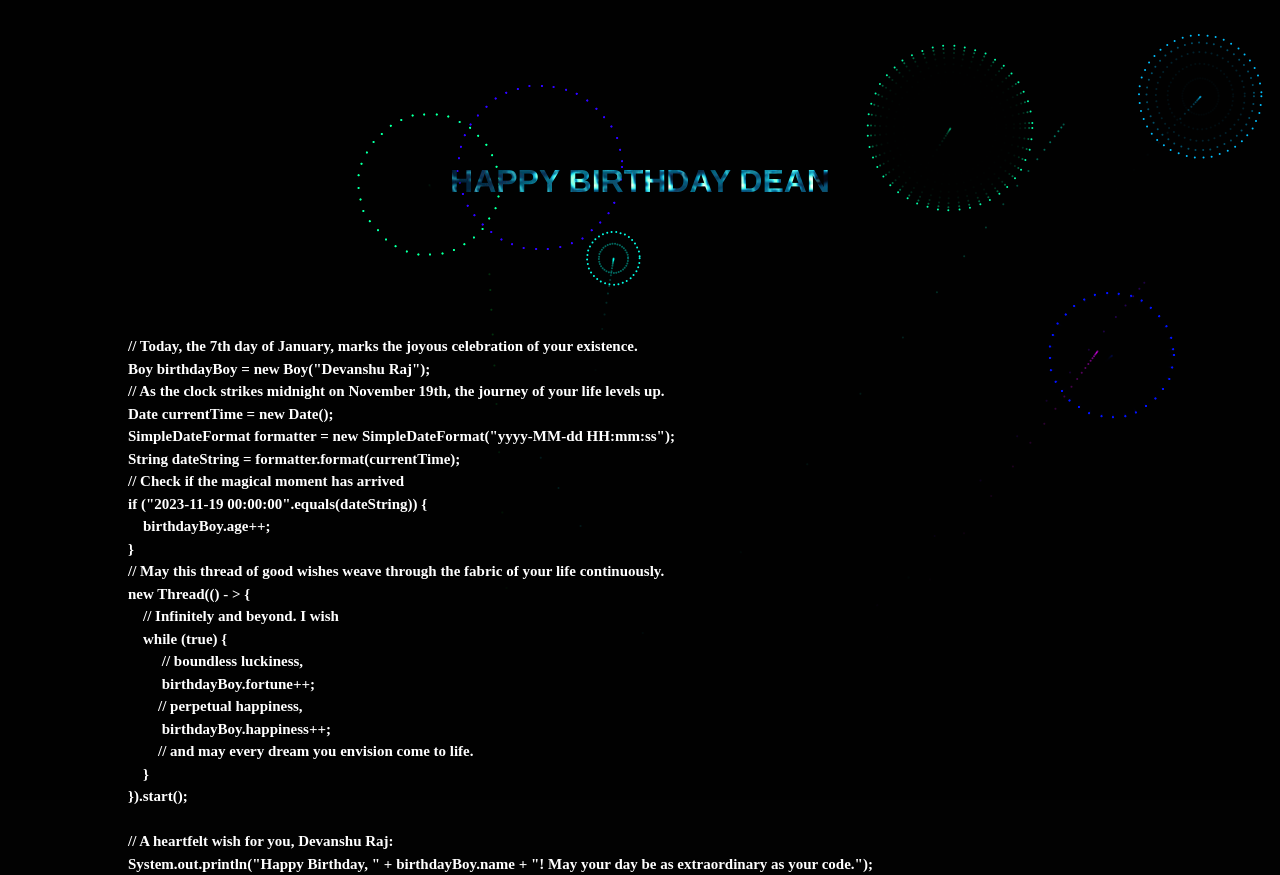
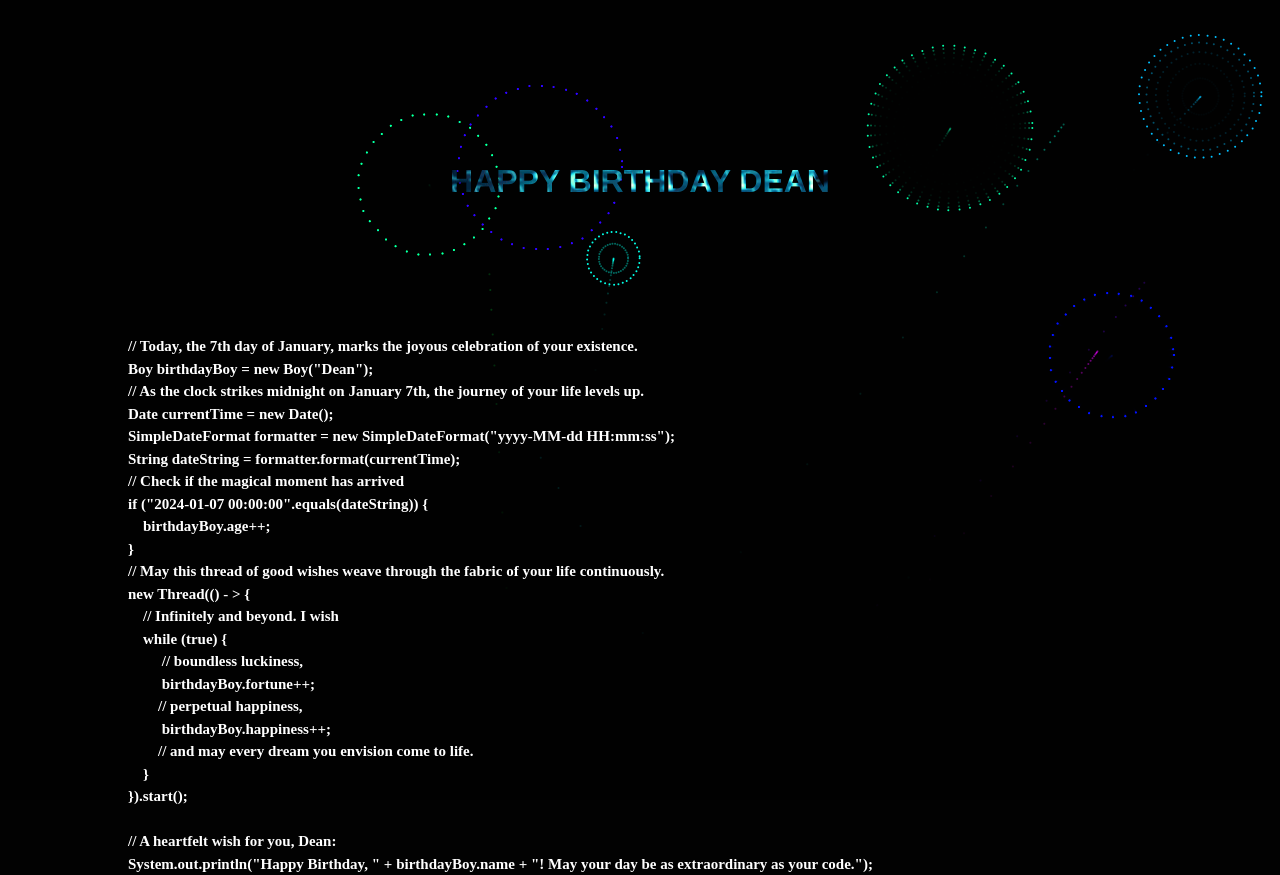
Before and after one commit to codepreceptor/birthday, a plain HTML site: page index.html in a window 1280 px wide. Drawn offline with Linux system fonts and the light colour scheme; animation ran at ten frames a second.

Commit message:
Update index.html

```diff
--- a/index.html
+++ b/index.html
@@ -50,7 +50,7 @@
     <script>
       let i = 0;
       let song = new Audio('audio.mp3');
-      let text = `// Today, the 7th day of January, marks the joyous celebration of your existence. <Boy birthdayBoy = new Boy("Devanshu Raj"); <// As the clock strikes midnight on November 19th, the journey of your life levels up. <Date currentTime = new Date();< SimpleDateFormat formatter = new SimpleDateFormat("yyyy-MM-dd HH:mm:ss"); <String dateString = formatter.format(currentTime); <// Check if the magical moment has arrived <if ("2023-11-19 00:00:00".equals(dateString)) { <$$$$birthdayBoy.age++; <} <// May this thread of good wishes weave through the fabric of your life continuously. <new Thread(() - >  { <$$$$// Infinitely and beyond. I wish <$$$$while (true) {<$$$$$$$$ // boundless luckiness,<$$$$$$$$ birthdayBoy.fortune++; <$$$$$$$$// perpetual happiness,<$$$$$$$$ birthdayBoy.happiness++; <$$$$$$$$// and may every dream you envision come to life. <$$$$} <}).start();<< // A heartfelt wish for you, Devanshu Raj: <System.out.println("Happy Birthday, " + birthdayBoy.name + "! May your day be as extraordinary as your code.");`;
+      let text = `// Today, the 7th day of January, marks the joyous celebration of your existence. <Boy birthdayBoy = new Boy("Dean"); <// As the clock strikes midnight on January 7th, the journey of your life levels up. <Date currentTime = new Date();< SimpleDateFormat formatter = new SimpleDateFormat("yyyy-MM-dd HH:mm:ss"); <String dateString = formatter.format(currentTime); <// Check if the magical moment has arrived <if ("2024-01-07 00:00:00".equals(dateString)) { <$$$$birthdayBoy.age++; <} <// May this thread of good wishes weave through the fabric of your life continuously. <new Thread(() - >  { <$$$$// Infinitely and beyond. I wish <$$$$while (true) {<$$$$$$$$ // boundless luckiness,<$$$$$$$$ birthdayBoy.fortune++; <$$$$$$$$// perpetual happiness,<$$$$$$$$ birthdayBoy.happiness++; <$$$$$$$$// and may every dream you envision come to life. <$$$$} <}).start();<< // A heartfelt wish for you, Dean: <System.out.println("Happy Birthday, " + birthdayBoy.name + "! May your day be as extraordinary as your code.");`;
 
 
 
```
